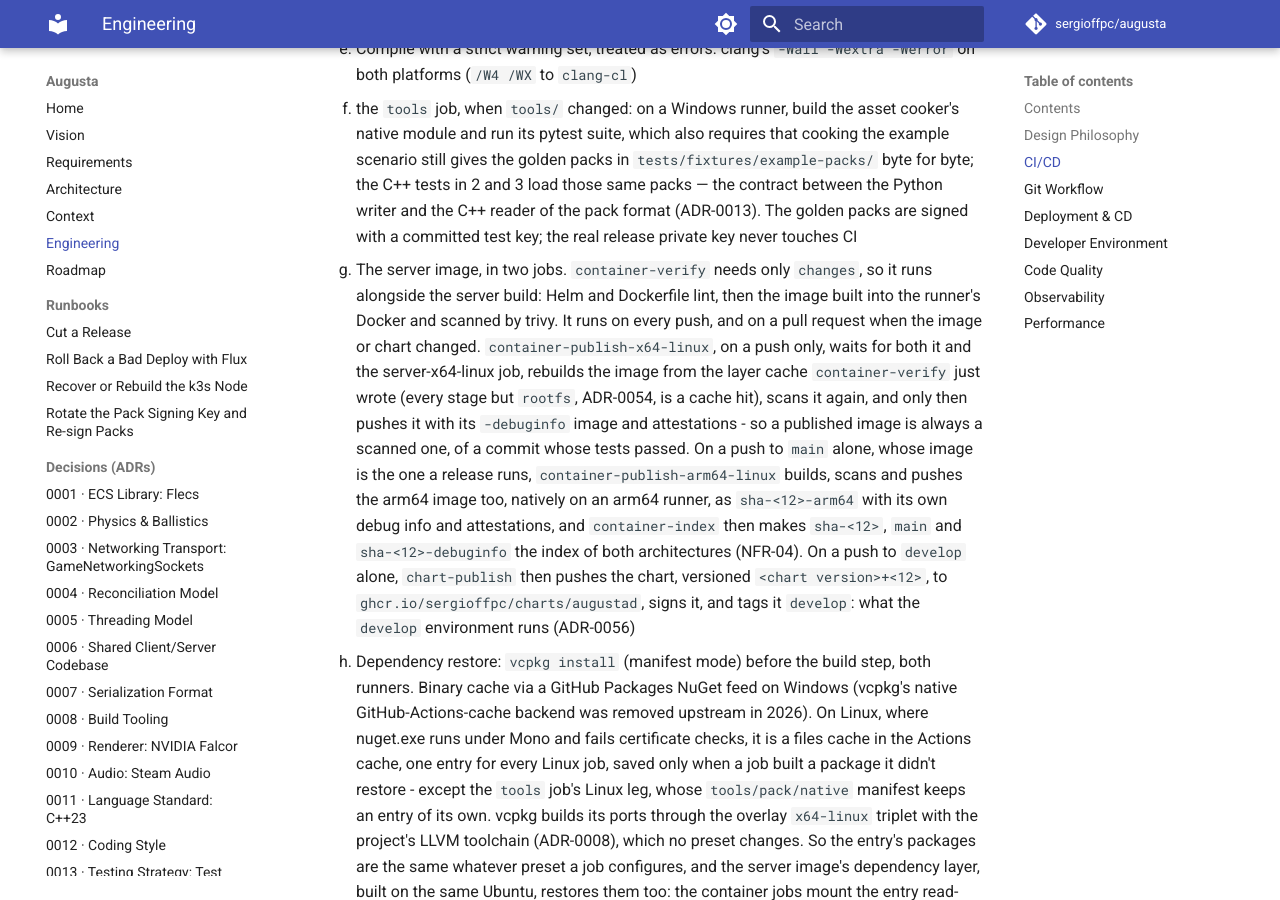
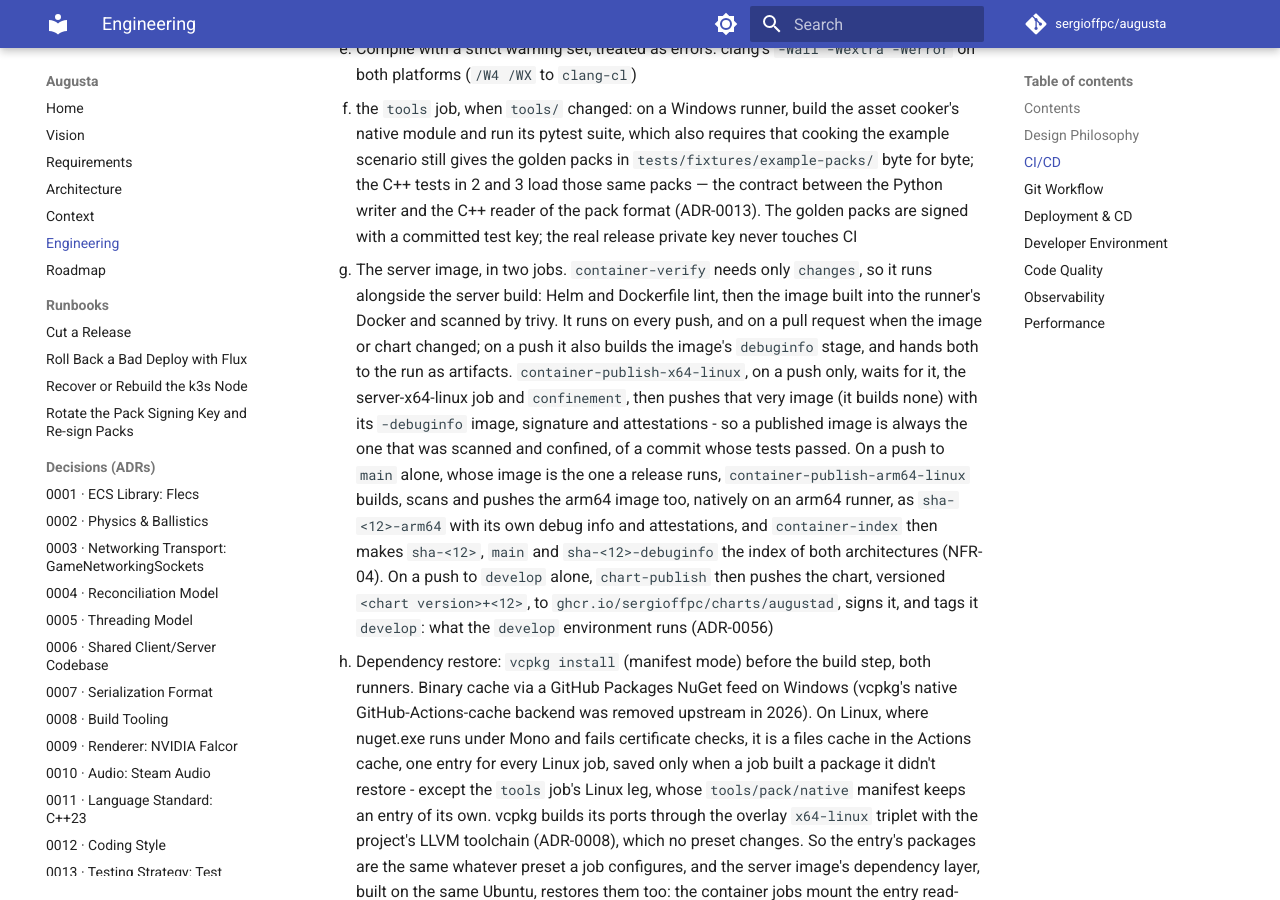
Before and after one commit to sergioffpc/augusta, an MkDocs documentation site: the page built from docs/ENGINEERING.md, in a window 1280 px wide and 900 px high, scrolled down 2459 px. Built offline with MkDocs 1.6.1 and Material for MkDocs 9.7.7, drawn with Linux system fonts in a browser that asks for light colours; comment, search, counter and statistics services are not loaded.

Commit message:
ci: publish the image container-verify scanned instead of rebuilding it
container-publish-x64-linux now downloads the server-image artifact that
container-verify scanned and confinement ran, loads and pushes it, then
signs and attests it as before. container-verify also builds the
debuginfo stage on a push and hands it over as the server-debuginfo
artifact, which publish pushes and attests. No submodule checkout, no
buildx build and no second trivy scan in the publish job.

Closes #713

Co-Authored-By: Claude Opus 5.5 <noreply@anthropic.com>

```diff
--- a/docs/ENGINEERING.md
+++ b/docs/ENGINEERING.md
@@ -108,16 +108,16 @@ decisions already made in ARCHITECTURE.md:
     7. The server image, in two jobs. `container-verify` needs only `changes`,
        so it runs alongside the server build: Helm and Dockerfile lint, then the
        image built into the runner's Docker and scanned by trivy. It runs on
-       every push, and on a pull request when the image or chart changed.
-       `container-publish-x64-linux`, on a push only, waits for both it and the
-       server-x64-linux job, rebuilds the image from the layer cache
-       `container-verify` just wrote (every stage but `rootfs`, ADR-0054, is a
-       cache hit), scans it again, and only then pushes it with its `-debuginfo`
-       image and attestations - so a published image is always a scanned one, of
-       a commit whose tests passed. On a push to `main` alone, whose image is
-       the one a release runs, `container-publish-arm64-linux` builds, scans and
-       pushes the arm64 image too, natively on an arm64 runner, as
-       `sha-<12>-arm64` with its own debug info and attestations, and
+       every push, and on a pull request when the image or chart changed; on a
+       push it also builds the image's `debuginfo` stage, and hands both to the
+       run as artifacts. `container-publish-x64-linux`, on a push only, waits
+       for it, the server-x64-linux job and `confinement`, then pushes that very
+       image (it builds none) with its `-debuginfo` image, signature and
+       attestations - so a published image is always the one that was scanned
+       and confined, of a commit whose tests passed. On a push to `main` alone,
+       whose image is the one a release runs, `container-publish-arm64-linux`
+       builds, scans and pushes the arm64 image too, natively on an arm64
+       runner, as `sha-<12>-arm64` with its own debug info and attestations, and
        `container-index` then makes `sha-<12>`, `main` and `sha-<12>-debuginfo`
        the index of both architectures (NFR-04). On a push to `develop` alone,
        `chart-publish` then pushes the chart, versioned `<chart version>+<12>`,
```
Also changed, not shown: 2 other files.
